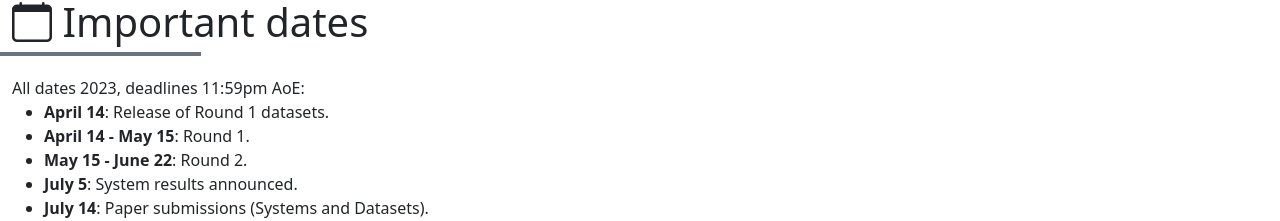
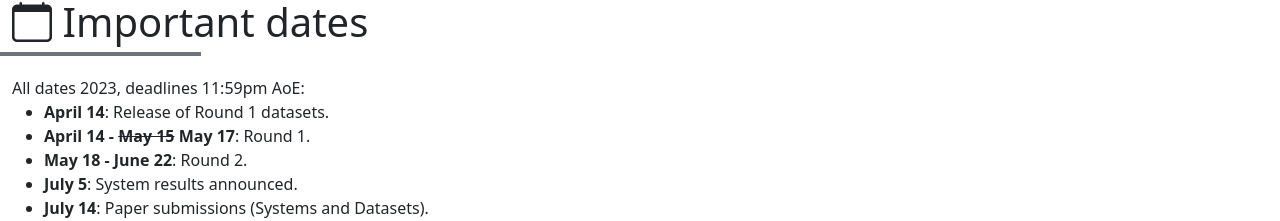
Before and after one commit to sem-tab-challenge/2023, a plain HTML site: page index.html in a window 1280 px wide. Shown: the part 2775-2996 px from the top of the page. Drawn offline with nearby package versions, Linux system fonts and the light colour scheme.

Commit message:
2-day extension for Round 1

```diff
--- a/index.html
+++ b/index.html
@@ -351,8 +351,8 @@
 				All dates 2023, deadlines 11:59pm AoE:
 				<ul>
 					<li><b>April 14</b>: Release of Round 1 datasets.</li>
-					<li><b>April 14 - May 15</b>: Round 1.</li>
-					<li><b>May 15 - June 22</b>: Round 2.</li>
+					<li><b>April 14 - <s>May 15</s> May 17</b>: Round 1.</li>
+					<li><b>May 18 - June 22</b>: Round 2.</li>
 					<li><b>July 5</b>: System results announced.</li>
 					<li>
 						<b>July 14</b>: Paper submissions (Systems and Datasets).
```
